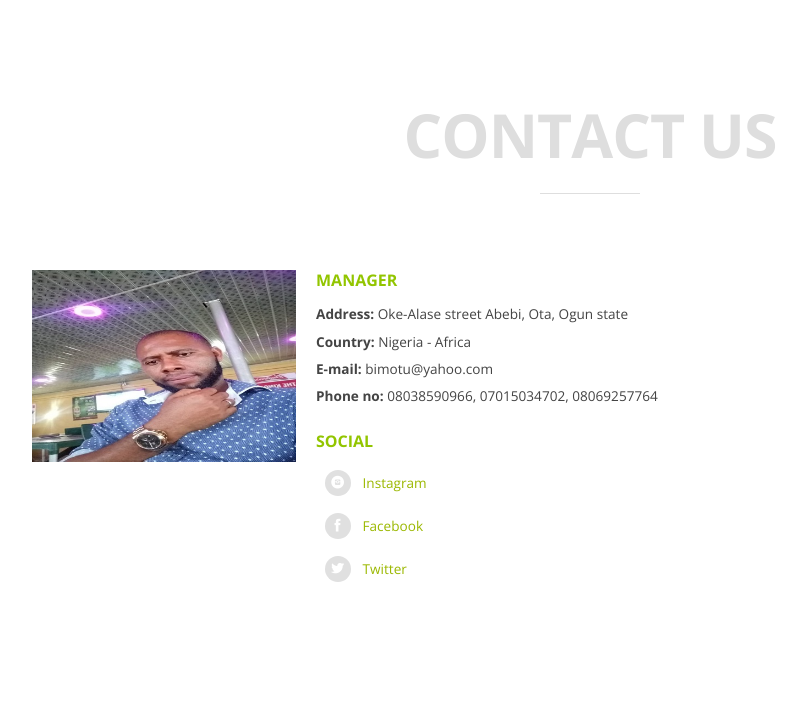
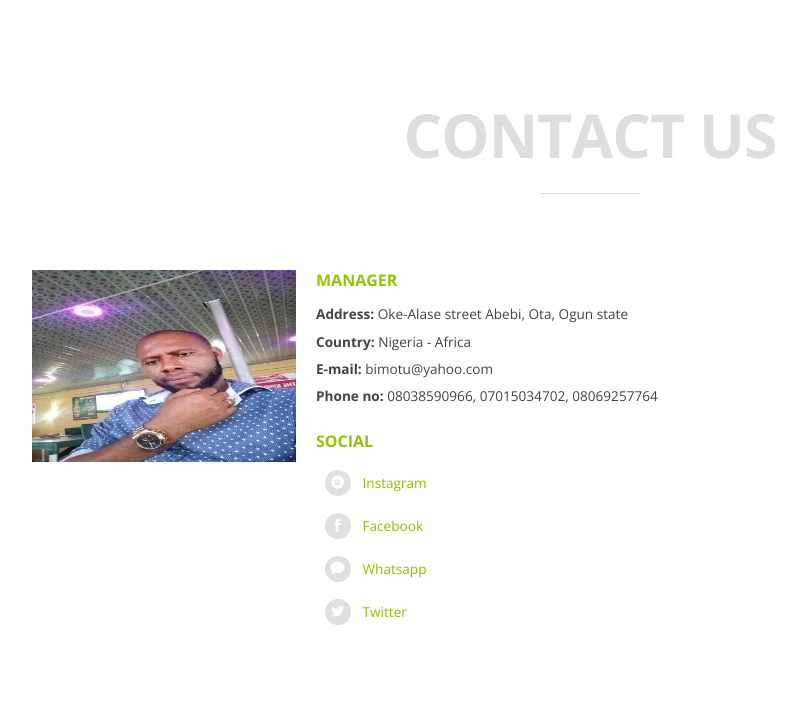
Before and after one commit to MZT7/Test, a PHP site: page / in a window 1280 px wide. Shown: the part 2509-3236 px from the top of the page, without its empty margins (50-856 px from the left). Run offline with PHP 8.4, Linux system fonts and the light colour scheme.

Commit message:
Add files via upload

```diff
--- a/index.php
+++ b/index.php
@@ -3,7 +3,7 @@
    <head>
       <meta charset="UTF-8">
       <meta name="viewport" content="width=device-width, initial-scale=1.0" />
-      <title>SoughtOut Roofing</title>
+      <title>Soughtout Roofing</title>
       <link rel="stylesheet" href="css/components.css">
       <link rel="stylesheet" href="css/responsee.css">
       <link rel="stylesheet" href="css/icons.css">
@@ -26,8 +26,8 @@
       <header>
          <div id="topbar">
             <div class="line">
-               <div class="m-6 l-6 hide-s hide-m hide-l">
-                  <!--<p>Site designer: <strong>09090202853</strong> | <strong>duzioristo@yahoo.com</strong></p>-->
+               <div class="m-6 l-6 hide-s">
+                  <!-- <p>Site designer: <strong>09090202853</strong> | <strong>duzioristo@yahoo.com</strong></p> -->
                </div>
                <div class="s-12 m-6 l-6">
                   <div class="social right">
@@ -42,7 +42,7 @@
          <nav>
             <div class="line">
                <div class="s-12 l-2">
-                 <h6> <p class="logo"><strong>SoughtOut</strong> <i>Roofing</i></p></h6>
+                 <h6> <p class="logo"><strong>Soughtout</strong> <i>Roofing</i></p></h6>
 
                </div>
                <div class="top-nav s-12 l-10">
@@ -297,10 +297,11 @@
                      </address>
                      <br />
                      <h3>Social</h3>
-                     <p><i class="icon-instagram_circle"></i> <a href="https://www.instagram.com/">Instagram</a> </p>
-                     <p><i class="icon-facebook icon"></i> <a href="https://www.facebook.com/">Facebook</a>
+                     <p><i class="icon-instagram_circle"></i> <a href="https://www.Instagram.com/">Instagram</a></p>
+                     <p><i class="icon-facebook icon"></i>  <a href="https://www.facebook.com/Soughtoutroofing">Facebook</a>
                      </p>
-                     <p class="margin-bottom"><i class="icon-twitter icon"></i>  <a href="https://twitter.com">Twitter</a> </p>
+                     <p><i class="icon-message icon"></i> <a href="https://wa.me/2348069257764/">Whatsapp</a></p>
+                     <p class="margin-bottom"><i class="icon-twitter icon"></i>  <a href="https://twitter.com/">Twitter</a></p>
                   </div>
                   <!-- <div class="s-12 m-12 l-5">
                     <h3>Example contact form (do not use)</h3>
@@ -328,7 +329,7 @@
                <p></p>
             </div>
             <div class="s-12 l-6">
-               <a class="right" href="" title="Responsee - lightweight responsive framework">Design and coding<br> by Mezu</a>
+               <a class="right" href="http://www.myresponsee.com" title="Responsee - lightweight responsive framework">Design and coding<br> by Mezu</a>
             </div>
          </div>
       </footer>
```
